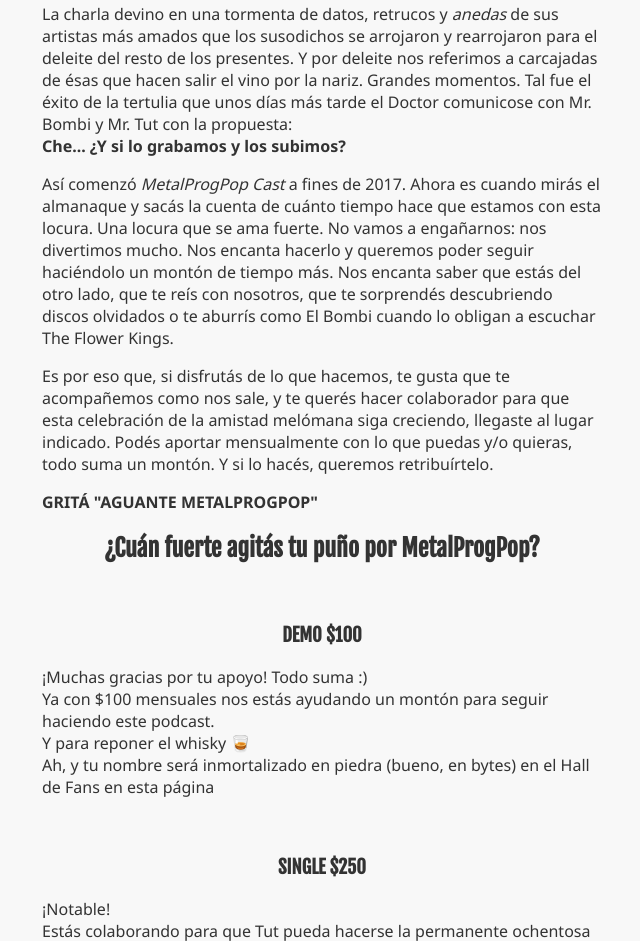
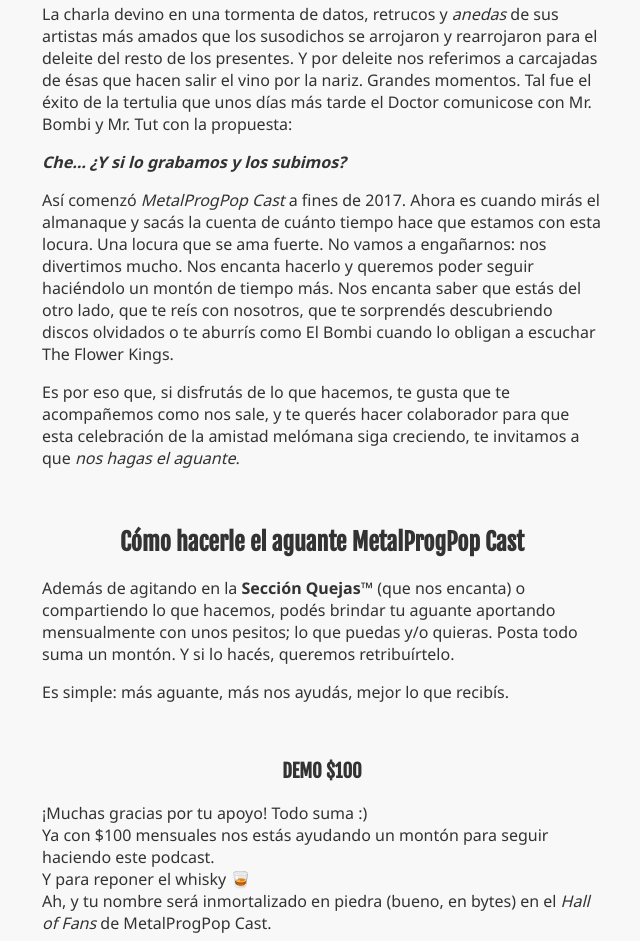
Before and after one commit to metalprogpop/donantes, a plain HTML site: page index.html in a window 1280 px wide. Shown: the part 725-1666 px from the top of the page, without its empty margins (318-958 px from the left). Drawn offline with Linux system fonts and the light colour scheme.

Commit message:
Update wording

```diff
--- a/index.html
+++ b/index.html
@@ -48,9 +48,10 @@
         para el deleite del resto de los presentes. Y por deleite nos referimos
         a carcajadas de ésas que hacen salir el vino por la nariz. Grandes
         momentos. Tal fue el éxito de la tertulia que unos días más tarde el
-        Doctor comunicose con Mr. Bombi y Mr. Tut con la propuesta:<br>
-        <strong>Che... ¿Y si lo grabamos y los subimos?</strong>
+        Doctor comunicose con Mr. Bombi y Mr. Tut con la propuesta:
       </p>
+
+      <p><em><strong>Che... ¿Y si lo grabamos y los subimos?</strong></em></p>
 
       <p>
         Así comenzó <em>MetalProgPop Cast</em> a fines de 2017. Ahora es cuando
@@ -66,32 +67,45 @@
       <p>
         Es por eso que, si disfrutás de lo que hacemos, te gusta que te
         acompañemos como nos sale, y te querés hacer colaborador para que esta
-        celebración de la amistad melómana siga creciendo, llegaste al lugar
-        indicado. Podés aportar mensualmente con lo que puedas y/o quieras, todo
-         suma un montón. Y si lo hacés, queremos retribuírtelo.
+        celebración de la amistad melómana siga creciendo, te invitamos a que
+        <em>nos hagas el aguante</em>.
       </p>
 
-
-      <p><strong>GRITÁ "AGUANTE METALPROGPOP"</strong></p>
+      <br/>
+      <!-- <h3>GRITÁ "AGUANTE METALPROGPOP"</h3> -->
 
 
       <div>
-        <h2>¿Cuán fuerte agitás tu puño por MetalProgPop?</h2>
+        <h2>Cómo hacerle el aguante MetalProgPop Cast</h2>
+
+        <p>
+          Además de agitando en la <strong>Sección Quejas™</strong> (que nos
+          encanta) o compartiendo lo que hacemos, podés brindar tu aguante
+          aportando mensualmente con unos pesitos; lo que puedas y/o quieras.
+          Posta todo suma un montón. Y si lo hacés, queremos retribuírtelo.
+        </p>
+
+        <p>
+          Es simple: más aguante, más nos ayudás, mejor lo que recibís.
+        </p>
 
         <br/>
         <h3>DEMO $100</h3>
         <p>
           ¡Muchas gracias por tu apoyo! Todo suma :) <br/>
-          Ya con $100 mensuales nos estás ayudando un montón para seguir haciendo este podcast. <br/>
+          Ya con $100 mensuales nos estás ayudando un montón para seguir
+          haciendo este podcast. <br/>
           Y para reponer el whisky 🥃<br/>
-          Ah, y tu nombre será inmortalizado en piedra (bueno, en bytes) en el Hall de Fans en esta página</p>
+          Ah, y tu nombre será inmortalizado en piedra (bueno, en bytes) en el
+          <em>Hall of Fans</em> de MetalProgPop Cast.
+        </p>
 
         <br/>
         <h3>SINGLE $250</h3>
         <p>
           ¡Notable!<br/>
           Estás colaborando para que Tut pueda hacerse la permanente ochentosa
-          más seguido (ahí está la fuente de sus superpoderes).
+          más seguido (es la fuente de sus superpoderes).
           Además de nuestra gratitud eterna, este aporte te pone en el
           spotlight, porque obtenés:
           <ul>
@@ -110,7 +124,7 @@
         <p>
           ¡TREMENDO! <br/>
           Es tan importante tu aporte que vas a forjar el destino de nuestros
-          programas. Es tu oportunidad para que Ángel traiga un disco de Camel,
+          programas. Es tu oportunidad para que Ángel analice un disco de Camel,
           porque con este aporte:
 
           <ul>
```
